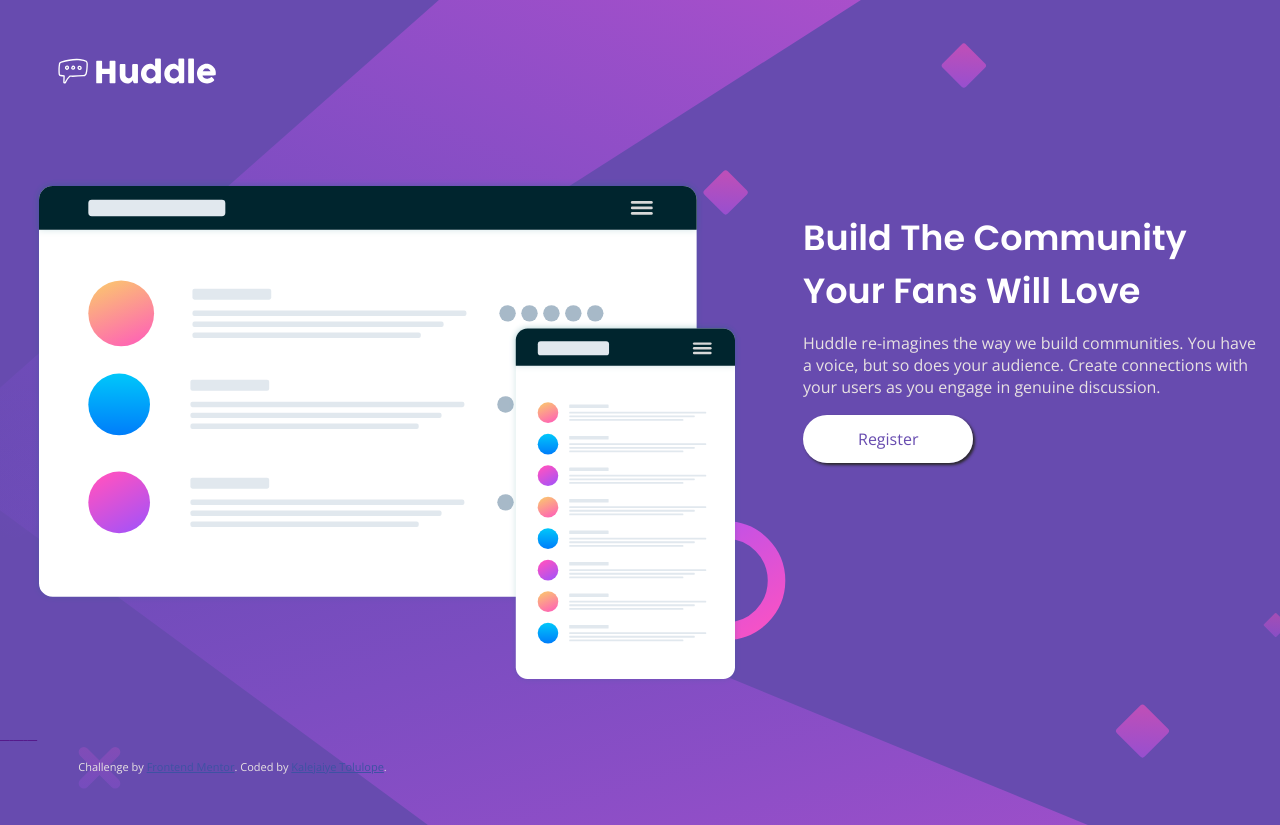
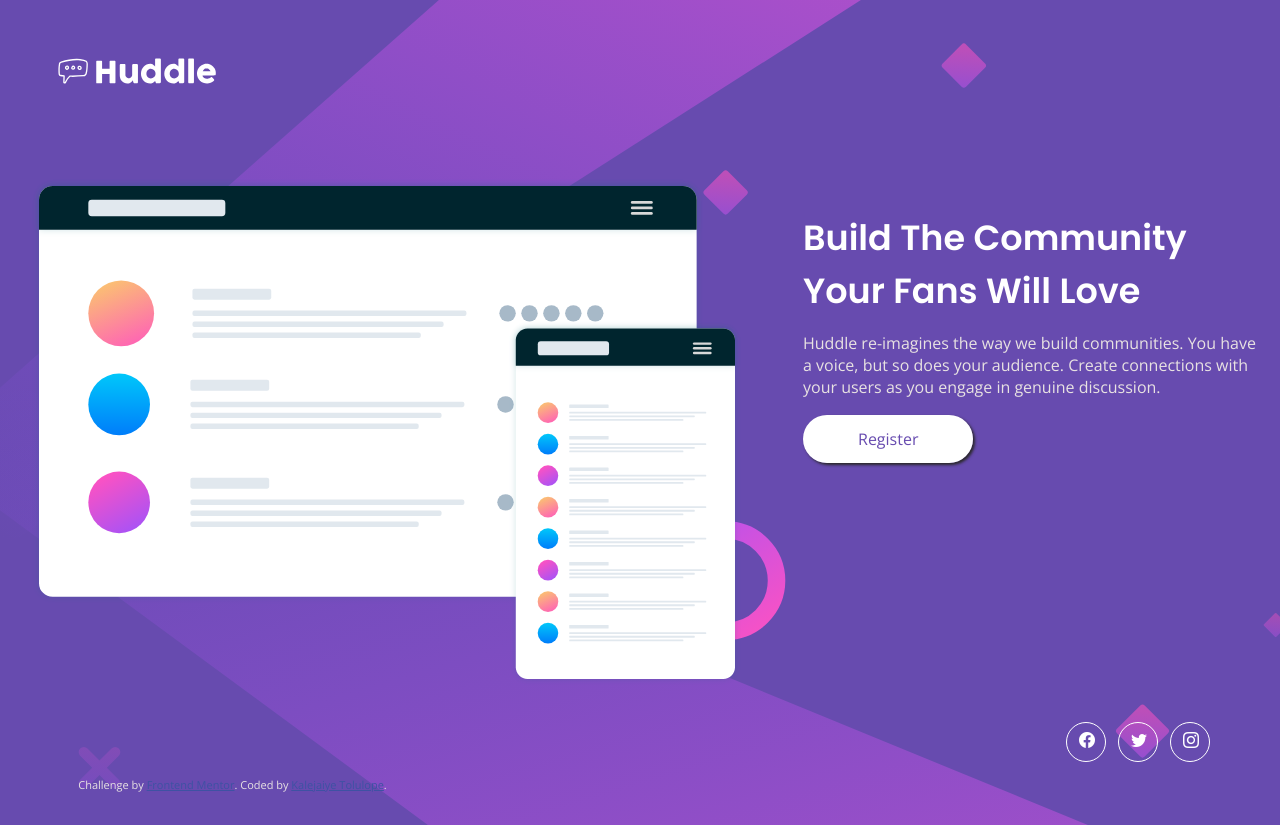
Before and after one commit to Tolulopee/huddle-laanding-page, a plain HTML site: page index.html in a window 1280 px wide. Shown: the top 825 px of the page. Drawn offline with nearby package versions, Linux system fonts and the light colour scheme.

Commit message:
added social media icons

```diff
--- a/index.html
+++ b/index.html
@@ -10,7 +10,7 @@
 
   <!-- Feel free to remove these styles or customise in your own stylesheet 👍 -->
 
-  <link rel="stylesheet" href="https://cdnjs.cloudflare.com/ajax/libs/font-awesome/4.7.0/css/font-awesome.css" integrity="sha512-5A8nwdMOWrSz20fDsjczgUidUBR8liPYU+WymTZP1lmY9G6Oc7HlZv156XqnsgNUzTyMefFTcsFH/tnJE/+xBg==" crossorigin="anonymous" referrerpolicy="no-referrer" />
+  <link rel="stylesheet" href="https://cdn.jsdelivr.net/npm/bootstrap-icons@1.3.0/font/bootstrap-icons.css">
   <link rel="stylesheet" href="style.css">
 </head>
 <body>
@@ -41,14 +41,14 @@
 
     </div>
     <div class="socials">
-      <a href="">
-        <i class="fab fa-facebook-f"></i>
+      <a class="social-icons" href="#">
+        <i class="bi bi-facebook"></i>
       </a>
-      <a href="">
-        <i class="fab fa-twitter"></i>
+      <a  class="social-icons" href="#">
+        <i class="bi bi-twitter"></i>
       </a>
-      <a href="">
-        <i class="fab fa-instagram"></i>
+      <a class="social-icons" id="social-instagram" href="#">
+        <i class="bi bi-instagram"></i>
       </a>
 
 
--- a/style.css
+++ b/style.css
@@ -68,5 +68,28 @@ p{
     padding:10px 55px;
 }
 
+.socials{
+
+    display:flex;
+    align-items:flex-end;
+    justify-content: end;
+}
+
+.social-icons{
+    border:1px solid white;
+    border-radius:50%;
+    padding:6px 10px 10px 12px;
+    margin-left:12px;
+}
+
+.social-icons i {
+         color:rgb(255, 255, 255);
+}
+
+#social-instagram{
+    margin-right:70px;
+
+}
+
 .attribution { font-size: 11px; text-align: center; }
 .attribution a { color: hsl(228, 45%, 44%); }
```
